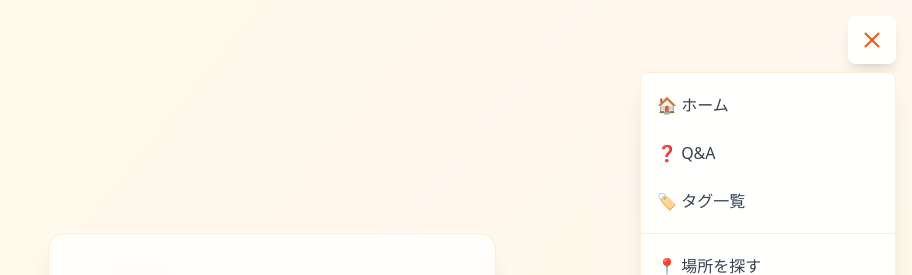
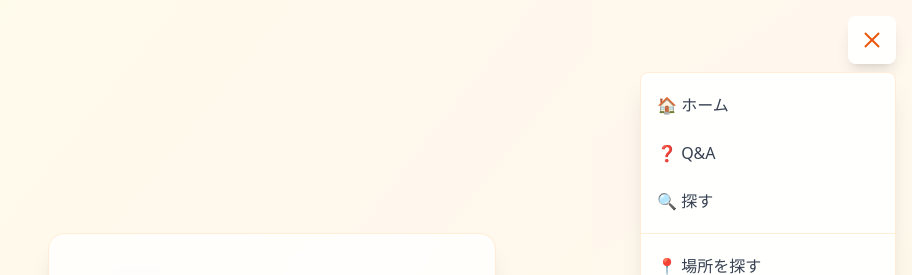
Before and after one commit to atsushimemet/ichidan-dokusho-v2, a React (Vite) app in the folder frontend/: page / in a window 1280 px wide. Both pictures are taken after a click on the button "メニュー". Shown: the top 275 px of the page, without its empty margins (368-1280 px from the left). Built offline with nearby package versions, Linux system fonts and the light colour scheme; no server answers.

Commit message:
Update tag list menu item label to "探す" with search icon
Co-authored-by: noap3b69n <noap3b69n@gmail.com>

```diff
--- a/frontend/src/App.tsx
+++ b/frontend/src/App.tsx
@@ -135,7 +135,7 @@ function AppContent() {
                 onClick={() => setIsMenuOpen(false)}
                 className="block px-4 py-3 text-gray-700 hover:bg-orange-50 hover:text-orange-700 transition-colors"
               >
-                🏷️ タグ一覧
+                🔍 探す
               </Link>
 
               <div className="border-t border-orange-100 mt-2 pt-2">
```
